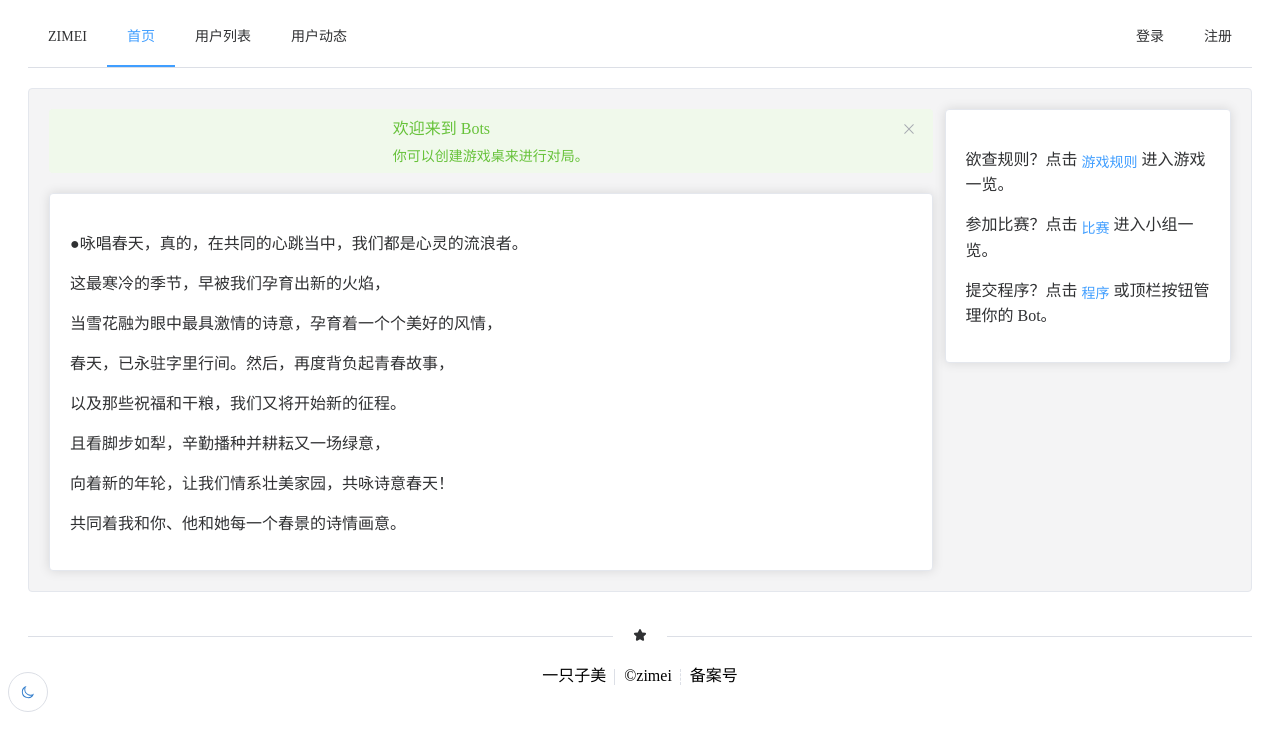
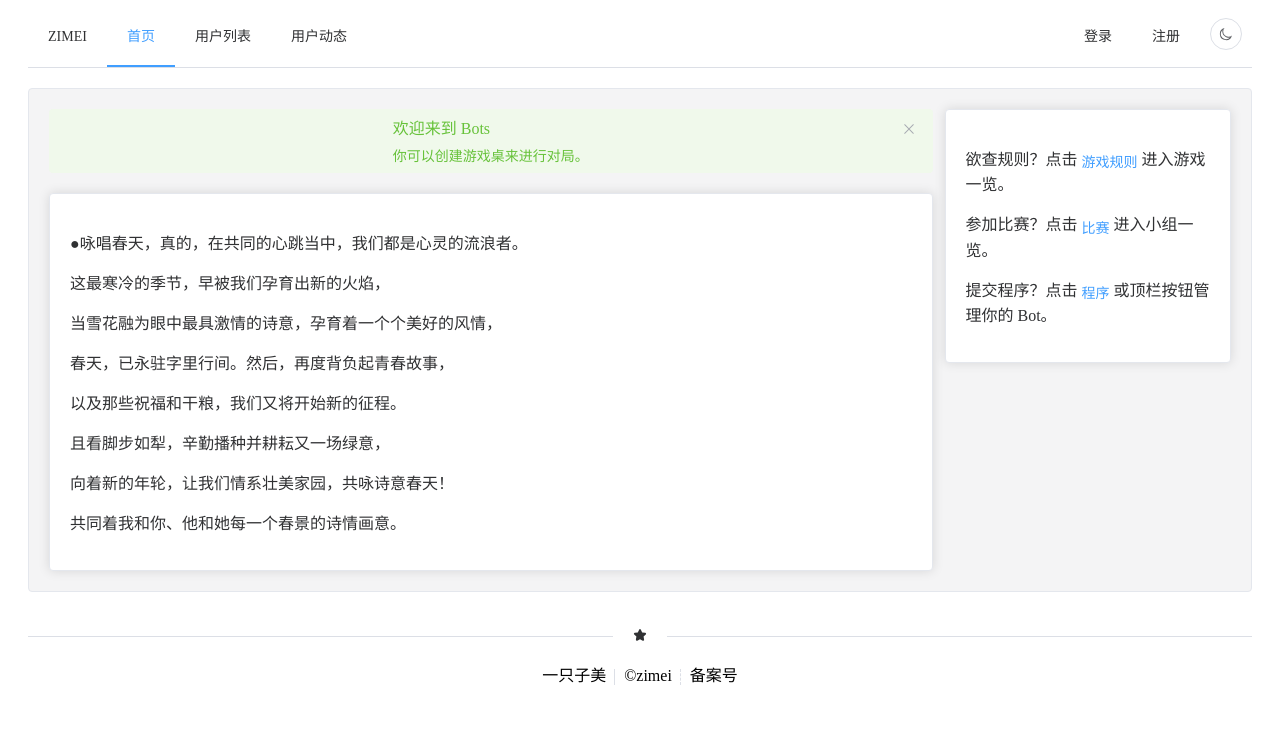
Before and after one commit to zimei11/MyBlogSpaceFinal, a Vue app: page / in a window 1280 px wide. Shown: the top 750 px of the page. Built offline with nearby package versions, Linux system fonts and the light colour scheme.

Commit message:
黑暗模式移到导航栏

```diff
--- a/src/components/ContentBase.vue
+++ b/src/components/ContentBase.vue
@@ -20,14 +20,6 @@
             </el-footer>
         </el-container>
     </div>
-    <!-- 暗黑模式 -->
-    <el-affix position="bottom" :offset="50">
-        <el-button @click="toggleDark()" circle size="large">
-            <el-icon color="var(--el-color-primary-dark-2)">
-                <Moon />
-            </el-icon>
-        </el-button>
-    </el-affix>
     <!-- 回到顶部 -->
     <el-backtop :right="20" :bottom="100"  />
 </template>
@@ -35,8 +27,6 @@
 <script setup>
 import FooterMenuVue from './Menu/FooterMenu.vue';
 import TopMenuVue from './Menu/TopMenu.vue';
-import { toggleDark } from '@/composables/dark.js'
-import { Moon } from '@element-plus/icons-vue'
 
 </script>
 
--- a/src/components/Menu/TopMenu.vue
+++ b/src/components/Menu/TopMenu.vue
@@ -1,30 +1,40 @@
 <template>
-  <el-menu :default-active="activeIndex" class="el-menu-demo"
-  mode="horizontal" :ellipsis="false" router
+  <el-menu :default-active="activeIndex" class="el-menu-demo" mode="horizontal" :ellipsis="false" router
     @select="handleSelect">
     <el-menu-item index="1" route="/">ZIMEI</el-menu-item>
-    <el-menu-item index="/">首页</el-menu-item>
 
     <el-sub-menu index="1" class="hidden-md-and-up">
-      <template #title>功能</template>
+      <template #title>菜单</template>
+      <el-menu-item index="/">首页</el-menu-item>
       <el-menu-item index="/userlist/">用户列表</el-menu-item>
-      <el-menu-item index="/userprofile/" :route="{name:'userprofile',query:{userId:6}}">用户动态</el-menu-item>
+      <el-menu-item index="/userprofile/" :route="{ name: 'userprofile', query: { userId: 6 } }">用户动态</el-menu-item>
     </el-sub-menu>
 
+    <el-menu-item index="/" class="hidden-sm-and-down">首页</el-menu-item>
     <el-menu-item index="/userlist/" class="hidden-sm-and-down">用户列表</el-menu-item>
-    <el-menu-item index="/userprofile/" class="hidden-sm-and-down" :route="{name:'userprofile',query:{userId:6}}">用户动态</el-menu-item>
+    <el-menu-item index="/userprofile/" class="hidden-sm-and-down"
+      :route="{ name: 'userprofile', query: { userId: 6 } }">用户动态
+    </el-menu-item>
 
     <div class="flex-grow" />
+
     <el-menu-item index="/login/">登录</el-menu-item>
     <el-menu-item index="/regist/">注册</el-menu-item>
+    <el-button circle @click="toggleDark()" style="margin-top:10px;margin-left:10px;margin-right:10px">
+      <el-icon>
+        <Moon />
+      </el-icon>
+    </el-button>
   </el-menu>
 </template>
 
 <script  setup>
 import 'element-plus/theme-chalk/display.css'
-import {  useRoute } from "vue-router"
+import { useRoute } from "vue-router"
+import { toggleDark } from '@/composables/dark.js'
+import { Moon } from '@element-plus/icons-vue'
 
-const route=useRoute();
+const route = useRoute();
 const activeIndex = route.path;
 // console.log("route.path:"+route.path) //打印route.path
 
```
